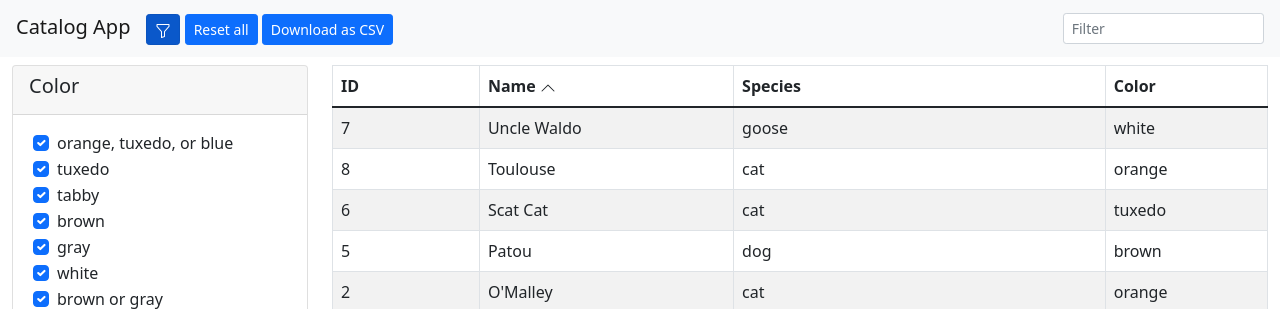
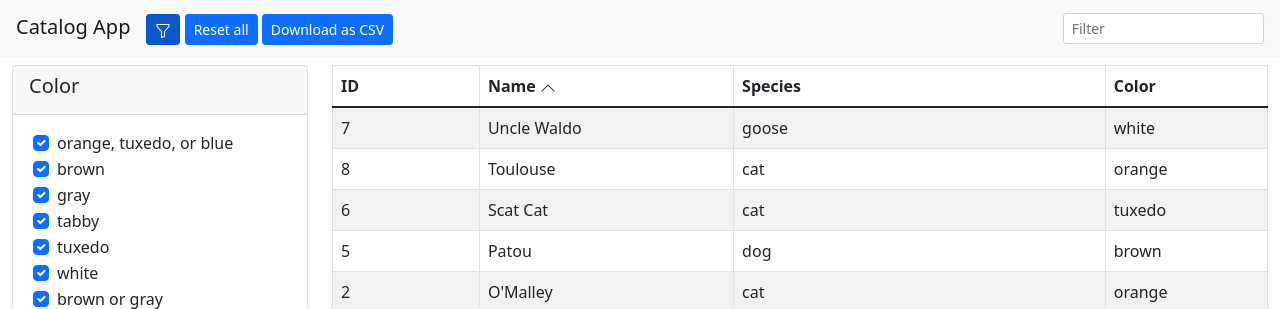
Before and after one commit to neapsix/catalog-app, a React (Create React App) app: page / in a window 1280 px wide. Shown: the top 309 px of the page. Built offline with nearby package versions, Linux system fonts and the light colour scheme.

Commit message:
Sort unique values when generating filters automatically

```diff
--- a/src/components/App.js
+++ b/src/components/App.js
@@ -111,8 +111,25 @@ class AppContainer extends React.Component {
         this.setState({ filtersOpen: !this.state.filtersOpen })
     }
 
-    getUniqueValues(key) {
-        return [...new Set(this.props.data.map((object) => object[key]))]
+    getUniqueValuesSorted(key) {
+        const uniqueValues = new Set(this.props.data.map((object) => object[key]))
+
+        const uniqueValuesSorted = [...uniqueValues].sort((a, b) => {
+
+            // Don't compare values if either one is undefined. Return the
+            // appropriate values to always put undefined rows at the bottom.
+            if (!a) {
+                return 1
+            }
+            if (!b) {
+                return -1
+            }
+
+            return a < b ? -1 : 1
+        })
+
+
+        return uniqueValuesSorted
     }
 
     filterDataExcludes(data) {
@@ -168,7 +185,7 @@ class AppContainer extends React.Component {
                 // Type "auto" indicates we should dynamically generate filters
                 if (element['type'] === 'auto') {
                     const column = element['forColumn']
-                    const uniqueValues = this.getUniqueValues(column)
+                    const uniqueValues = this.getUniqueValuesSorted(column)
 
                     // Elements of type auto might specify the overrideLabels
                     // property, an array of pairs as {"replaceMe": "newLabel"}
```
